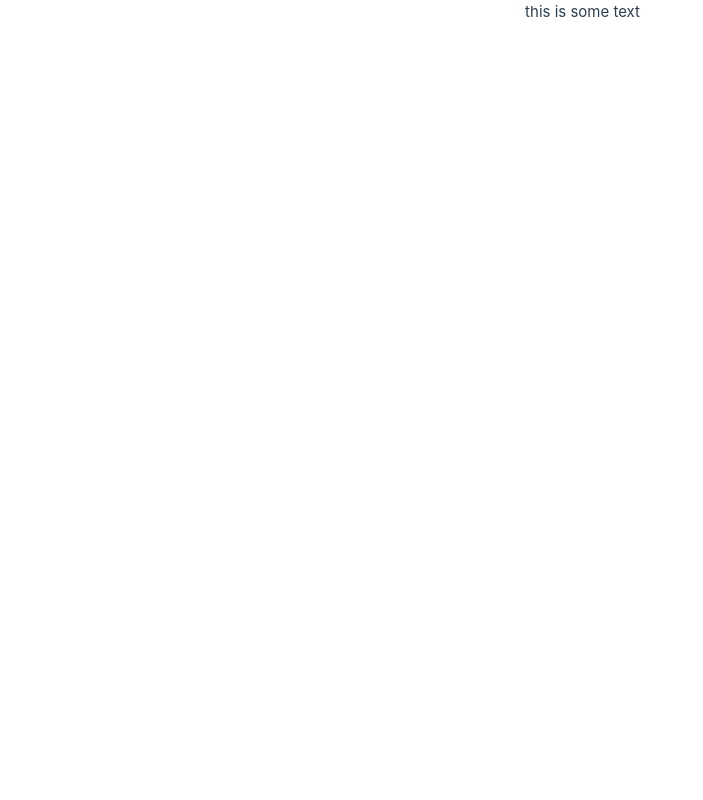
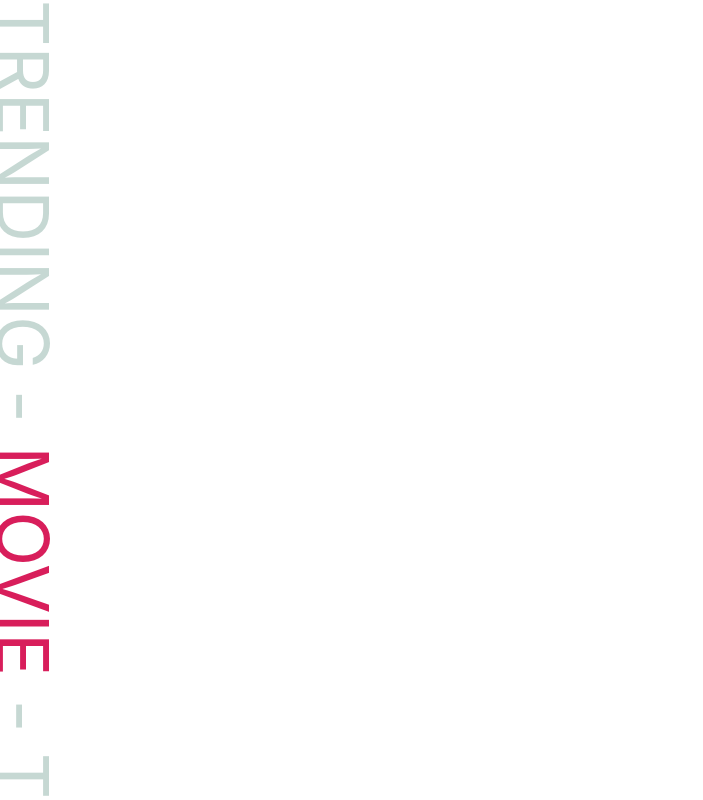
Before and after one commit to MarsGotBars/Flux, a Vue app in the folder frontend/: page / in a window 1280 px wide. Shown: the top 800 px of the page, without its empty margins (0-703 px from the left). Built offline with nearby package versions, Linux system fonts and the light colour scheme.

Commit message:
stashing changes

```diff
--- a/frontend/src/App.vue
+++ b/frontend/src/App.vue
@@ -1,10 +1,11 @@
 <script setup>
-
+import Trending from './components/Trending.vue';
 </script>
 
 <template>
-<p>this is some text</p>
+    <Trending/>
 </template>
 
 <style scoped>
+
 </style>
--- a/frontend/src/assets/base.css
+++ b/frontend/src/assets/base.css
@@ -1,52 +1,27 @@
-/* color palette from <https://github.com/vuejs/theme> */
 :root {
-  --vt-c-white: #ffffff;
-  --vt-c-white-soft: #f8f8f8;
-  --vt-c-white-mute: #f2f2f2;
+  --black: #3a3335;
+  --pink: #d81e5b;
+  --white: #ffffff;
+  --gray: #c6d8d3;
 
-  --vt-c-black: #181818;
-  --vt-c-black-soft: #222222;
-  --vt-c-black-mute: #282828;
-
-  --vt-c-indigo: #2c3e50;
-
-  --vt-c-divider-light-1: rgba(60, 60, 60, 0.29);
-  --vt-c-divider-light-2: rgba(60, 60, 60, 0.12);
-  --vt-c-divider-dark-1: rgba(84, 84, 84, 0.65);
-  --vt-c-divider-dark-2: rgba(84, 84, 84, 0.48);
-
-  --vt-c-text-light-1: var(--vt-c-indigo);
-  --vt-c-text-light-2: rgba(60, 60, 60, 0.66);
-  --vt-c-text-dark-1: var(--vt-c-white);
-  --vt-c-text-dark-2: rgba(235, 235, 235, 0.64);
+  --spacing-xs: 0.75rem;
+  --spacing-sm: 1rem;
+  --spacing-md: 2rem;
+  --spacing-lg: 3rem;
+  --spacing-xl: 4.5rem;
+  --spacing-xxl: 4.5rem;
 }
 
 /* semantic color variables for this project */
 :root {
-  --color-background: var(--vt-c-white);
-  --color-background-soft: var(--vt-c-white-soft);
-  --color-background-mute: var(--vt-c-white-mute);
-
-  --color-border: var(--vt-c-divider-light-2);
-  --color-border-hover: var(--vt-c-divider-light-1);
-
-  --color-heading: var(--vt-c-text-light-1);
-  --color-text: var(--vt-c-text-light-1);
-
-  --section-gap: 160px;
+  --color-background: var(--white);
+  --color-text: var(--pink);
 }
 
 @media (prefers-color-scheme: dark) {
   :root {
-    --color-background: var(--vt-c-black);
-    --color-background-soft: var(--vt-c-black-soft);
-    --color-background-mute: var(--vt-c-black-mute);
-
-    --color-border: var(--vt-c-divider-dark-2);
-    --color-border-hover: var(--vt-c-divider-dark-1);
-
-    --color-heading: var(--vt-c-text-dark-1);
-    --color-text: var(--vt-c-text-dark-2);
+    --color-background: var(--black);
+    /* --color-text: var(--pink); */
   }
 }
 
@@ -79,7 +54,7 @@ body {
     'Droid Sans',
     'Helvetica Neue',
     sans-serif;
-  font-size: 15px;
+  font-size: 1rem;
   text-rendering: optimizeLegibility;
   -webkit-font-smoothing: antialiased;
   -moz-osx-font-smoothing: grayscale;
--- a/frontend/src/assets/main.css
+++ b/frontend/src/assets/main.css
@@ -1,11 +1,11 @@
 @import './base.css';
 
 #app {
-  max-width: 1280px;
+  max-width: 1440px;
   margin: 0 auto;
   padding: 2rem;
   font-weight: normal;
-  height: 100vh;
+  height: 200vh;
 }
 
 a,
--- /dev/null
+++ b/frontend/src/components/Trending.vue
@@ -0,0 +1,53 @@
+<script setup>
+// API call to receive daily trending movie
+// only make the call if the daily value has not been cached
+// and only make the cache last 24 hours or check if it is a new day
+</script>
+
+<template>
+  <article>
+    <p>
+      Trending<span> - </span><a href="">Movie</a> <span> - </span>Trending<span> - </span><a href="">Movie</a><span> - </span>
+    </p>
+  </article>
+</template>
+
+<!-- incorrect... retry -->
+<style scoped>
+article {
+  position: fixed;
+  left: -1%;
+  top: 0%;
+  width: 72px;
+  height: var(--spacing-xl);
+  rotate: 90deg;
+  display: flex;
+  align-items: center;
+  line-height: 1;
+}
+p {
+  display: inline-block;
+  text-wrap: nowrap;
+  color: var(--gray);
+  text-transform: uppercase;
+  font-size: var(--spacing-xl);
+  /* rotates */
+  /* transform: rotate(90deg); */
+  /* placeholder value until I find a better way of rotating */
+  span {
+    color: var(--gray);
+  }
+  a {
+    color: var(--pink);
+  }
+  animation: scroller 5s linear infinite;
+}
+@keyframes scroller {
+  from {
+    transform: translateX(0%);
+  }
+  to{
+    transform: translateX(-50%);
+  }
+}
+</style>
```
